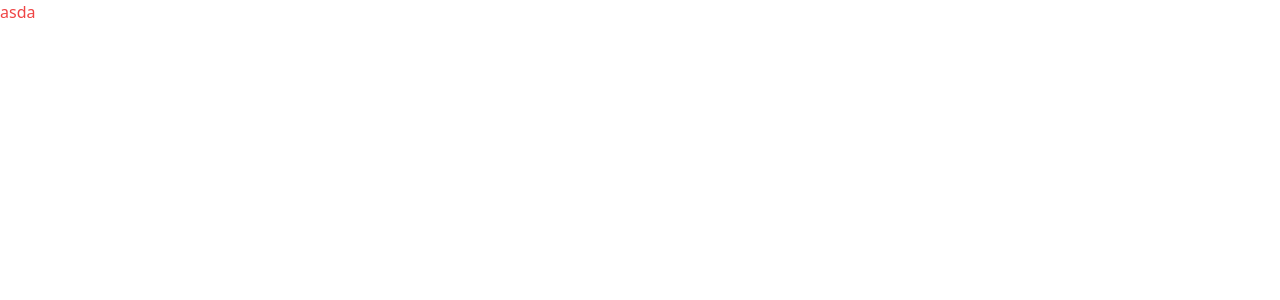
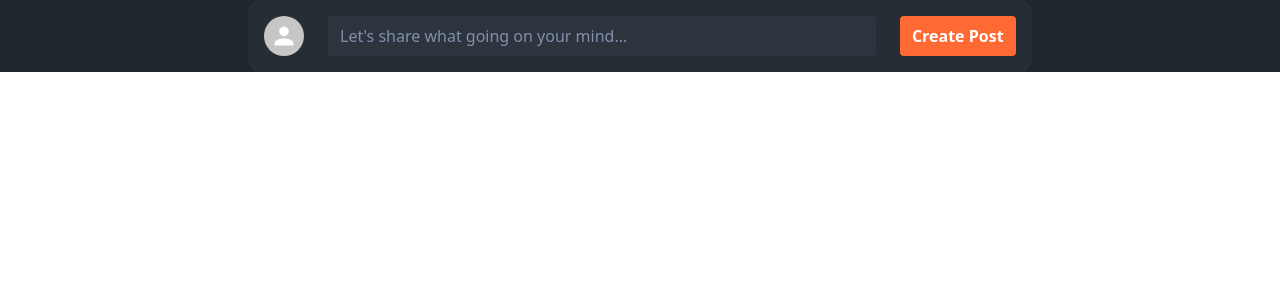
Before and after one commit to BerkantKazangirler/forum, a React (Vite) app: page / in a window 1280 px wide. Shown: the top 300 px of the page. Built offline with nearby package versions, Linux system fonts and the light colour scheme.

Commit message:
feat: created create post design

```diff
--- a/src/App.tsx
+++ b/src/App.tsx
@@ -1,7 +1,27 @@
 function App() {
   return (
     <>
-      <p className="text-red-500">asda</p>
+      <div className="bg-main-bg w-full flex justify-center">
+        <div className="flex flex-col">
+          <div className="bg-element-bg w-128 rounded-xl">
+            <div className="flex flex-row gap-6 p-4">
+              <img
+                src={"./public/user.png"}
+                alt="User İmage"
+                className="rounded-full w-10"
+              />
+              <input
+                type="text"
+                placeholder="Let's share what going on your mind..."
+                className="w-full bg-input-bg placeholder:text-placeholder indent-3 text-white/70 rounded"
+              />
+              <button className="bg-button-bg text-white w-40 font-semibold rounded">
+                Create Post
+              </button>
+            </div>
+          </div>
+        </div>
+      </div>
     </>
   );
 }
--- a/tailwind.config.js
+++ b/tailwind.config.js
@@ -2,7 +2,18 @@
 export default {
   content: ["./index.html", "./src/**/*.{js,ts,jsx,tsx}"],
   theme: {
-    extend: {},
+    extend: {
+      'colors': {
+        'main-bg': '#1E252B',
+        'element-bg': '#262D34',
+        'input-bg': '#2C353D',
+        'placeholder': '#858EAD',
+        'button-bg': '#FF6934',
+      },
+      'width': {
+        '128': '49rem',
+      }
+    },
   },
   plugins: [],
 }
```
Also changed, not shown: public/user.png (added).
